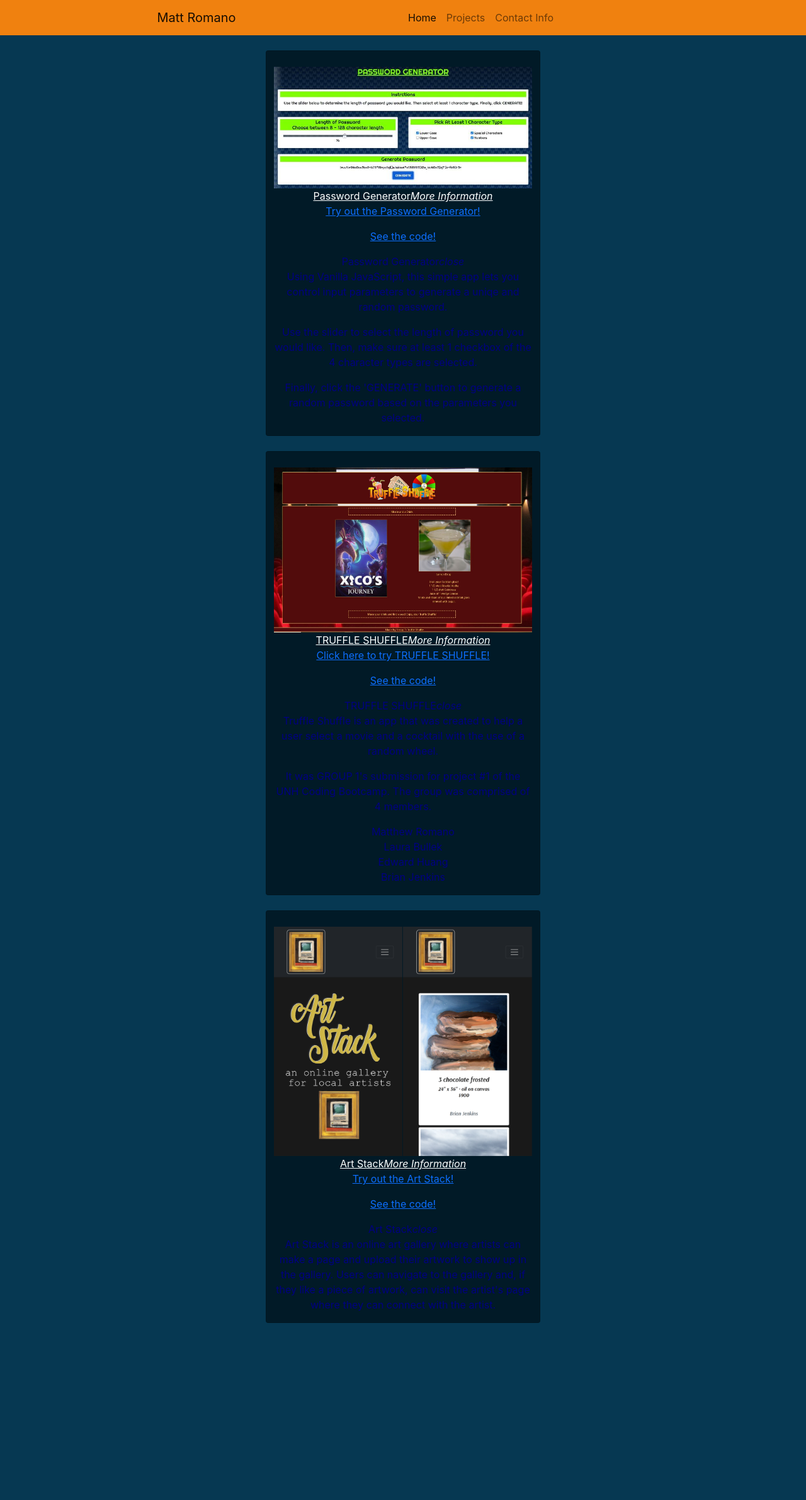
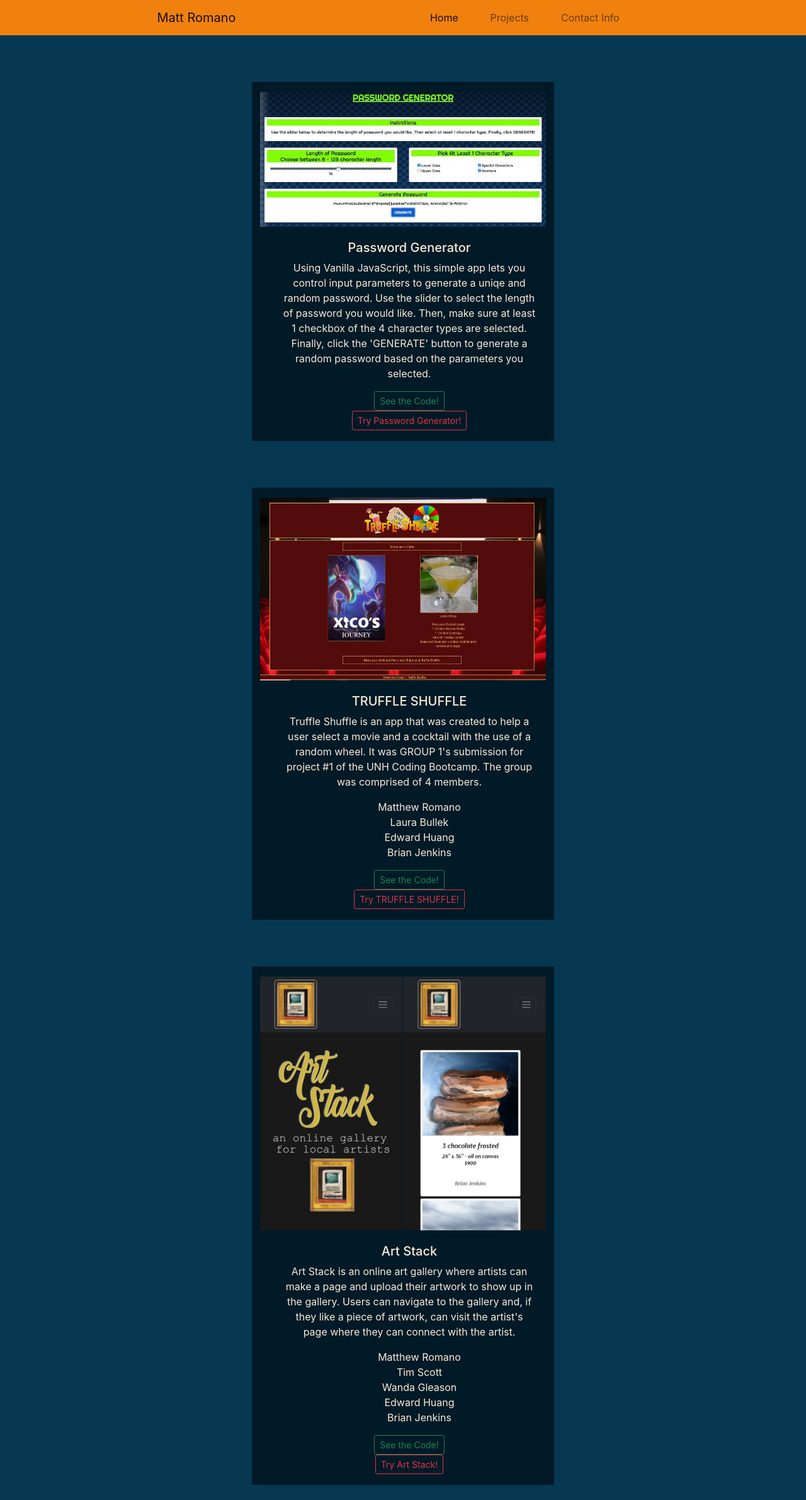
Before and after one commit to MRomano84/react-portfolio3, a React (Create React App) app: page /projects in a window 1280 px wide. Shown: the top 2381 px of the page at 63% size. Before the commit the page ends 2100 px from the top, so only its background shows below. Built offline with nearby package versions, Linux system fonts and the light colour scheme.

Commit message:
touch up

```diff
--- a/src/components/Navbar/Navbar.js
+++ b/src/components/Navbar/Navbar.js
@@ -1,4 +1,5 @@
-import React, { Component } from 'react'
+import React, { Component } from 'react';
+import './nav.css';
 
 export default class Navbar extends Component {
     render() {
@@ -6,13 +7,13 @@ export default class Navbar extends Component {
             <nav className="navbar navbar-expand-lg navbar-light">
                 <div className="container-fluid row">
                     <div className="col-6">
-                        <a className="navbar-brand" href="#top">Matt Romano</a>
+                        <a className="navbar-brand" href="/">Matt Romano</a>
                         <button className="navbar-toggler" type="button" data-bs-toggle="collapse" data-bs-target="#navbarNav" aria-controls="navbarNav" aria-expanded="false" aria-label="Toggle navigation">
                             <span className="navbar-toggler-icon" />
                         </button>
                     </div>
                     <div className="collapse navbar-collapse col-6" id="navbarNav">
-                        <ul className="navbar-nav">
+                        <ul className="navbar-nav nav-links">
                             <li className="nav-item"><a className="nav-link active" aria-current="page" href="/">Home</a></li>
                             <li className="nav-item"><a className="nav-link" href="/projects">Projects</a></li>
                             <li className="nav-item"><a className="nav-link" href="/contact">Contact Info</a></li>
--- a/src/components/Navbar/nav.css
+++ b/src/components/Navbar/nav.css
@@ -1,5 +1,5 @@
 .nav-links {
-    width: 50%;
+    width: 32%;
     display: flex;
     justify-content: space-evenly;
     align-items: center;
--- a/src/components/Projects/Projects.js
+++ b/src/components/Projects/Projects.js
@@ -6,52 +6,38 @@ export default class Projects extends Component {
         return (
             <div>
                 <br></br>
+                <div className="container">
                     <div className="row">
-                    <div className="empty col s12" />
-                    {/* PASSWORD GENERATOR */}
-                    <div className="card transparent col s12 text">
-                        <div className="card-image waves-effect waves-block waves-light">
-                            <img className="activator img-fluid" src="./images/passGen2.JPG" alt="Password Generator" />
-                        </div>
-                        <div className="card-content">
-                            <span className="card-title activator app">Password Generator<i className="material-icons grey-text right more_vert">More
-                                Information</i></span>
-                            <p><a href="https://mromano84.github.io/password-generator/">Try out the Password Generator!</a></p>
-                            <p><a href="https://github.com/MRomano84/password-generator">See the code!</a></p>
-                        </div>
-                        <div className="card-reveal">
-                            <span className="card-title grey-text text-darken-4">Password Generator<i className="material-icons right">close</i></span>
-                            <p>Using Vanilla JavaScript, this simple app lets you control input parameters to generate a uniqe
-                                and random password.</p>
-                            <p>Use the slider to select the length of password you would like. Then, make sure at least 1
+                        <div className="col-lg-12">
+                            <div className="card">
+                                <img src="./images/passGen2.JPG" alt="" className="card-img-top" />
+                                <div className="card-body">
+                                    <h5 className="card-title">Password Generator</h5>
+                                    <p className="card-text">Using Vanilla JavaScript, this simple app lets you control input parameters to generate a uniqe
+                                    and random password. Use the slider to select the length of password you would like. Then, make sure at least 1
                                     checkbox of the 4 character
-                                types are selected.</p>
-                            <p>Finally, click the 'GENERATE' button to generate a random password based on the parameters you
+                                    types are selected. Finally, click the 'GENERATE' button to generate a random password based on the parameters you
                                     selected.</p>
+                                    <a href="https://github.com/MRomano84/password-generator" className="btn btn-outline-success btn-sm">See the Code!</a>
+                                    <br></br>
+                                    <a href="https://mromano84.github.io/password-generator/" className="btn btn-outline-danger btn-sm">Try Password Generator!</a>
                                 </div>
                             </div>
-                    <div className="empty col s12" />
                         </div>
+                    </div>
+                </div>
+
                 <br></br>
+
+                <div className="container">
                     <div className="row">
-                    <div className="empty col s12" />
-                    {/* TRUFFLE SHUFFLE */}
-                    <div className="card transparent col s12">
-                        <div className="card-image waves-effect waves-block waves-light">
-                            <img className="activator img-fluid" alt="" src="./images/truffShuff.JPG" />
-                        </div>
-                        <div className="card-content">
-                            <span className="card-title activator app">TRUFFLE SHUFFLE<i className="material-icons right grey-text more_vert">More
-                                Information</i></span>
-                            <p><a href="https://laura-bullek.github.io/Truffle-Shuffle/">Click here to try TRUFFLE SHUFFLE!</a>
-                            </p>
-                            <p><a href="https://github.com/Laura-Bullek/Truffle-Shuffle">See the code!</a></p>
-                        </div>
-                        <div className="card-reveal">
-                            <span className="card-title grey-text text-darken-4">TRUFFLE SHUFFLE<i className="material-icons right">close</i></span>
-                            <p>Truffle Shuffle is an app that was created to help a user select a movie and a cocktail with the
-                            use of a random wheel.
-                            </p><p>It was GROUP 1's submission for project #1 of the UNH Coding Bootcamp. The group was comprised
+                        <div className="col-lg-12">
+                            <div className="card">
+                                <img src="./images/truffShuff.JPG" alt="" className="card-img-top" />
+                                <div className="card-body">
+                                    <h5 className="card-title">TRUFFLE SHUFFLE</h5>
+                                    <p className="card-text">Truffle Shuffle is an app that was created to help a user select a movie and a cocktail with the
+                                    use of a random wheel. It was GROUP 1's submission for project #1 of the UNH Coding Bootcamp. The group was comprised
                                     of 4 members.</p>
                                     <ul>
                                         <li>Matthew Romano</li>
@@ -59,35 +45,46 @@ export default class Projects extends Component {
                                         <li>Edward Huang</li>
                                         <li>Brian Jenkins</li>
                                     </ul>
+                                    <a href="https://github.com/Laura-Bullek/Truffle-Shuffle" className="btn btn-outline-success btn-sm">See the Code!</a>
+                                    <br></br>
+                                    <a href="https://laura-bullek.github.io/Truffle-Shuffle/" className="btn btn-outline-danger btn-sm">Try TRUFFLE SHUFFLE!</a>
                                 </div>
                             </div>
-                    <div className="empty col s12" />
                         </div>
+                    </div>
+                </div>
+
                 <br></br>
+
+                <div className="container">
                     <div className="row">
-                    <div className="empty col s12" />
-                    {/* Art Stack */}
-                    <div className="card transparent col s12">
-                        <div className="card-image waves-effect waves-block waves-light">
-                            <img className="activator img-fluid" alt="" src="./images/demo1.png" />
-                        </div>
-                        <div className="card-content">
-                            <span className="card-title activator app">Art Stack<i className="material-icons grey-text right more_vert">More
-                                Information</i></span>
-                            <p><a href="https://art-stack-0.herokuapp.com/">Try out the Art Stack!</a></p>
-                            <p><a href="https://github.com/TheTiiiim/art-stack">See the code!</a></p>
-                        </div>
-                        <div className="card-reveal">
-                            <span className="card-title grey-text text-darken-4">Art Stack<i className="material-icons right">close</i></span>
-                            <p>Art Stack is an online art gallery where artists can make a page and upload their artwork to show up in the
+                        <div className="col-lg-12">
+                            <div className="card">
+                                <img src="./images/demo1.png" alt="" className="card-img-top" />
+                                <div className="card-body">
+                                    <h5 className="card-title">Art Stack</h5>
+                                    <p className="card-text">Art Stack is an online art gallery where artists can make a page and upload their artwork to show up in the
                                     gallery. Users
                                     can navigate to the gallery and, if they like a piece of artwork, can visit the artist's page where they can
-                                connect with the artist.
-                            </p>
+                                    connect with the artist.</p>
+                                    <ul>
+                                        <li>Matthew Romano</li>
+                                        <li>Tim Scott</li>
+                                        <li>Wanda Gleason</li>
+                                        <li>Edward Huang</li>
+                                        <li>Brian Jenkins</li>
+                                    </ul>
+                                    <a href="https://github.com/TheTiiiim/art-stack" className="btn btn-outline-success btn-sm">See the Code!</a>
+                                    <br></br>
+                                    <a href="https://art-stack-0.herokuapp.com/" className="btn btn-outline-danger btn-sm">Try Art Stack!</a>
                                 </div>
                             </div>
-                    <div className="empty col s12" />
                         </div>
+                    </div>
+                </div>
+
+                <br></br>
+
             </div>
         );
     }
```
Lines whose indentation alone changed are shown as unchanged.
